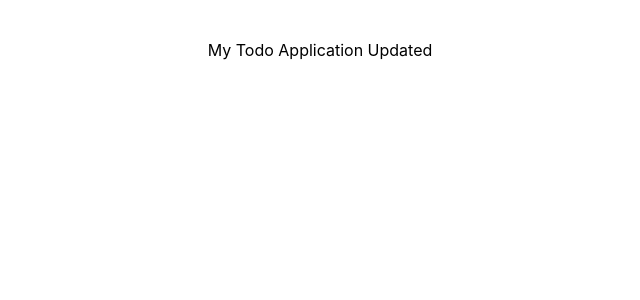
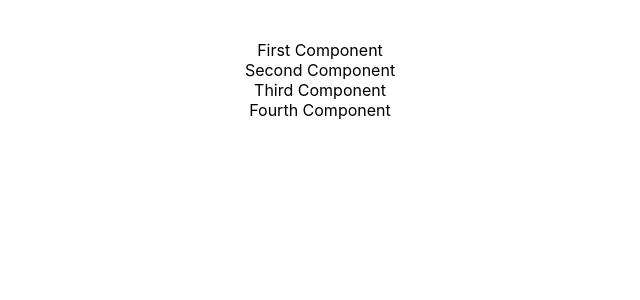
Before and after one commit to MahabirGupta/todo-app-using-React-and-Java, a React (Create React App) app: page / in a window 1280 px wide. Shown: the top 300 px of the page, without its empty margins (320-960 px from the left). Built offline with nearby package versions, Linux system fonts and the light colour scheme.

Commit message:
Create React Component

```diff
--- a/src/App.js
+++ b/src/App.js
@@ -1,11 +1,52 @@
+import { Component } from 'react';
 import './App.css';
 
 function App() {
   return (
     <div className="App">
-      My Todo Application Updated
+
+      <FirstComponent></FirstComponent>
+      <SecondComponent></SecondComponent>
+      <ThirdComponent></ThirdComponent>
+      <FourthComponent/>
     </div>
   );
 }
 
+function FirstComponent(){
+  return(
+    <div className="FirstComponent">
+      First Component
+    </div>
+  );
+}
+function SecondComponent(){
+  return(
+    <div className="SecondComponent">
+      Second Component
+    </div>
+  );
+}
+
+class ThirdComponent extends Component{
+  render(){
+    return(
+      <div className="ThirdComponent">
+        Third Component
+      </div>
+    );
+  }
+
+}
+
+class FourthComponent extends Component{
+  render(){
+    return(
+      <div className="FourthComponent">
+        Fourth Component
+      </div>
+    );
+  }
+
+}
 export default App;
```
